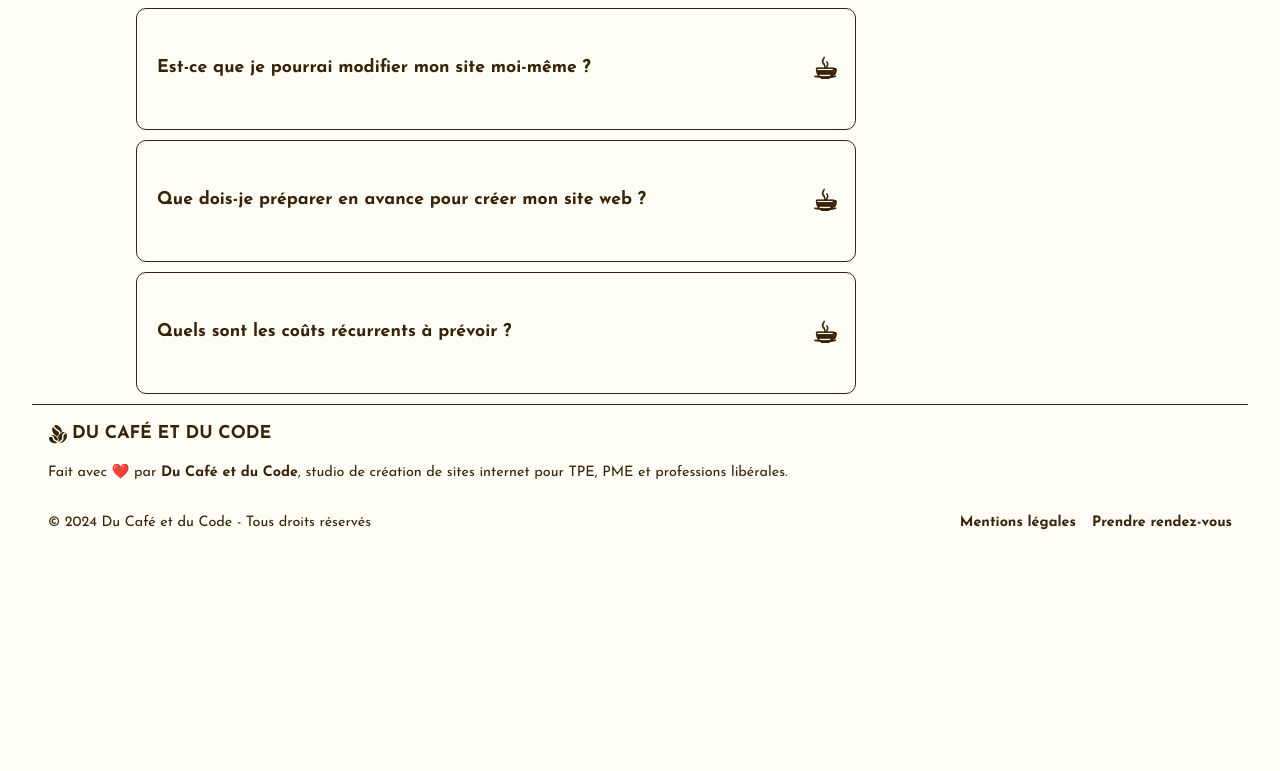
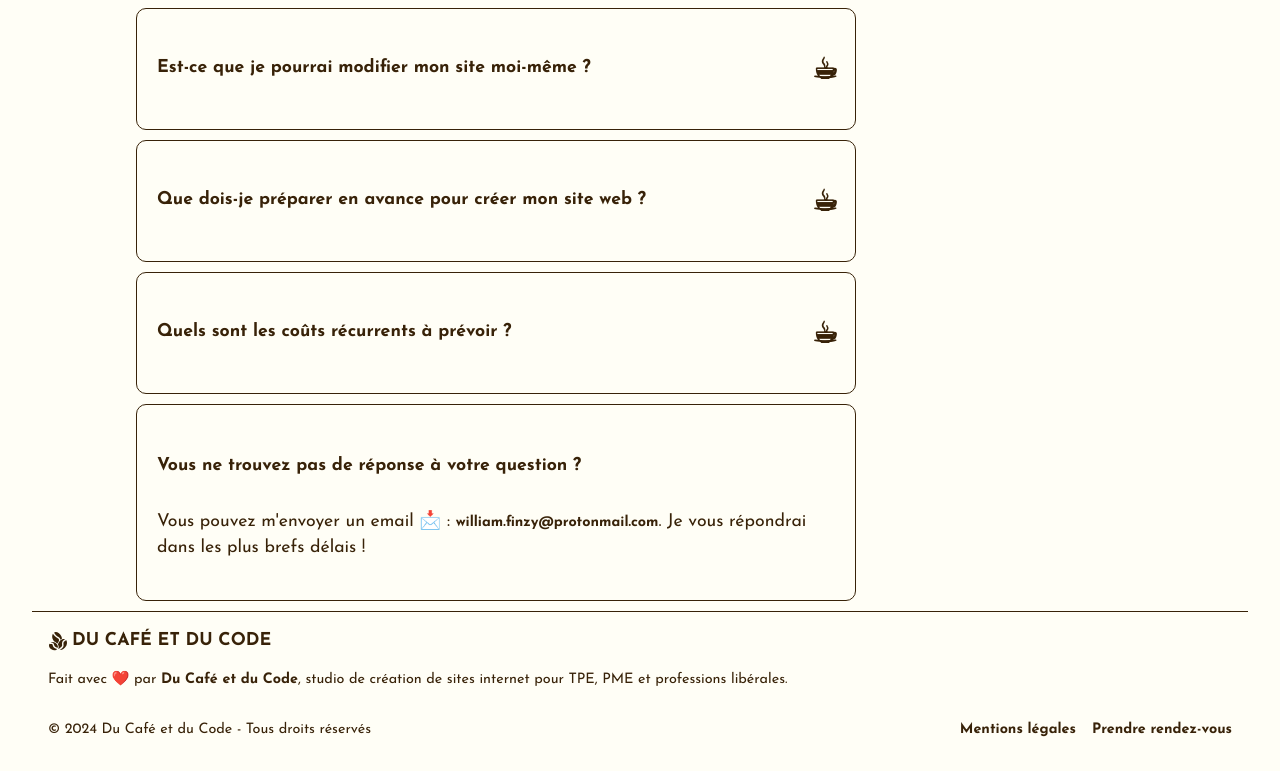
Before and after one commit to willfynch/ducafeetducode, a Next.js app: page / in a window 1280 px wide. Shown: the part 8742-9513 px from the top of the page. Before the commit the page ends 9306 px from the top, so only its background shows below. Built offline with nearby package versions, Linux system fonts and the light colour scheme; a web font is replaced by a local one.

Commit message:
FAQ / Add 'other question' part

```diff
--- a/src/sections/faq/faq.module.css
+++ b/src/sections/faq/faq.module.css
@@ -58,6 +58,9 @@
   text-align: center;
   margin: 0;
 }
+.cta a {
+  text-align: center;
+}
 .profile_pic {
   clip-path: circle(50% at 50% 50%);
 }
@@ -73,3 +76,10 @@
   opacity: .6;
   text-decoration: underline;
 }
+
+.cta_last_question {
+  padding: 20px;
+  background-color: var(--white-primary);
+  border: solid 1px var(--black-primary);
+  border-radius: 10px;
+}
--- a/src/sections/faq/faq.tsx
+++ b/src/sections/faq/faq.tsx
@@ -59,6 +59,10 @@ function FAQSection(): ReactNode {
               />
             );
           })}
+          <div className={style.cta_last_question}>
+            <h3><p>Vous ne trouvez pas de réponse à votre question ? </p></h3>
+            <p>Vous pouvez m&apos;envoyer un email 📩 : <a href="mailto:william.finzy@protonmail.com">william.finzy@protonmail.com</a>. Je vous répondrai dans les plus brefs délais !</p>
+          </div>
         </div>
         <div className={style.cta_container}>
           <div className={style.cta}>
@@ -76,7 +80,7 @@ function FAQSection(): ReactNode {
               William, le fondateur du studio.{" "}
               <strong>30 min pour parler de votre projet</strong>.
             </p>
-            <button className={" btn-primary "}>Je réserve mon appel</button>
+            <a target="_blank" href={process.env.NEXT_PUBLIC_CALENDLY} className={" btn-primary "}>Je réserve mon appel</a>
           </div>
         </div>
       </div>
```
